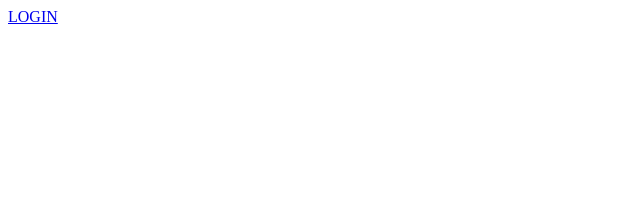
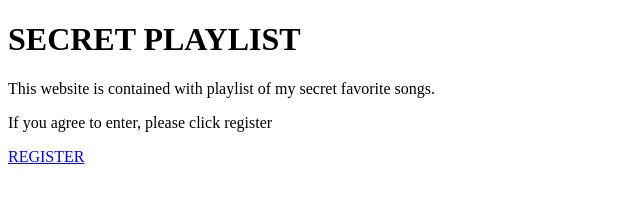
Before and after one commit to hasbithaufik/webtestoctodile, a plain HTML site: page index.html in a window 1280 px wide. Shown: the whole page, without its empty margins (0-640 px from the left). Drawn offline with Linux system fonts and the light colour scheme.

Commit message:
Update index.html

```diff
--- a/index.html
+++ b/index.html
@@ -2,10 +2,14 @@
 <html>  <!-- Elemen utama -->
 <head>  <!-- Bagian kepala -->
 	<link rel="icon" type="image/png" href="owlicon.jpg">
-    <title>My First Page</title>  <!-- Judul halaman -->
+    <title>SECRET PAGE</title>  <!-- Judul halaman -->
 </head>
 <body>  <!-- Bagian utama halaman -->
-	<a href="https://www.youtube.com/watch?v=tPEE9ZwTmy0&ab_channel=MylotheCat">LOGIN</a>
+	<h1>SECRET PLAYLIST</h1>
+	<p>This website is contained with playlist of my secret favorite songs.</p>
+	<p>If you agree to enter, please click register</p>
+	<a href="registerr.html">REGISTER</a>
+
 
 </body>
 </html>
```
